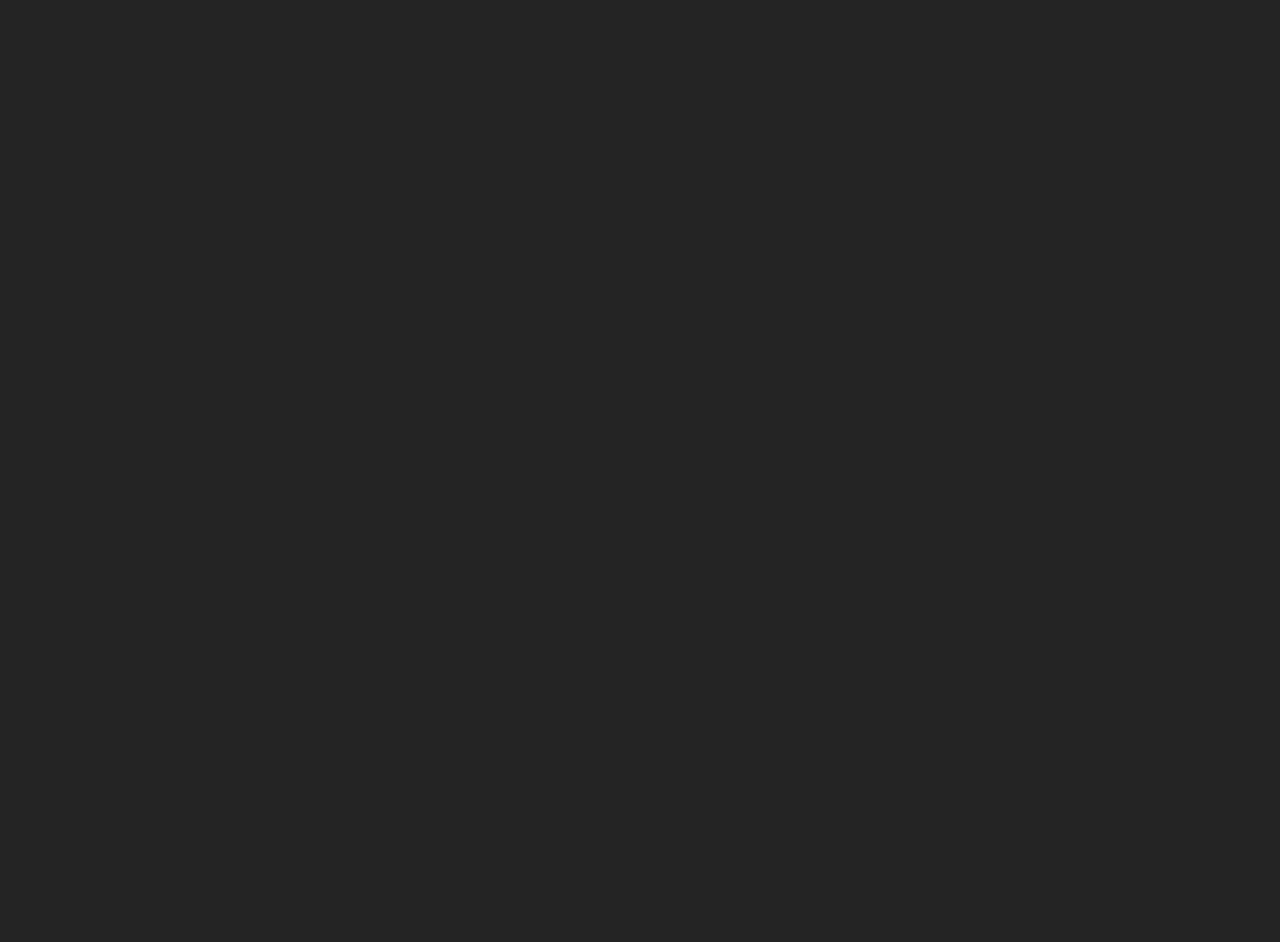
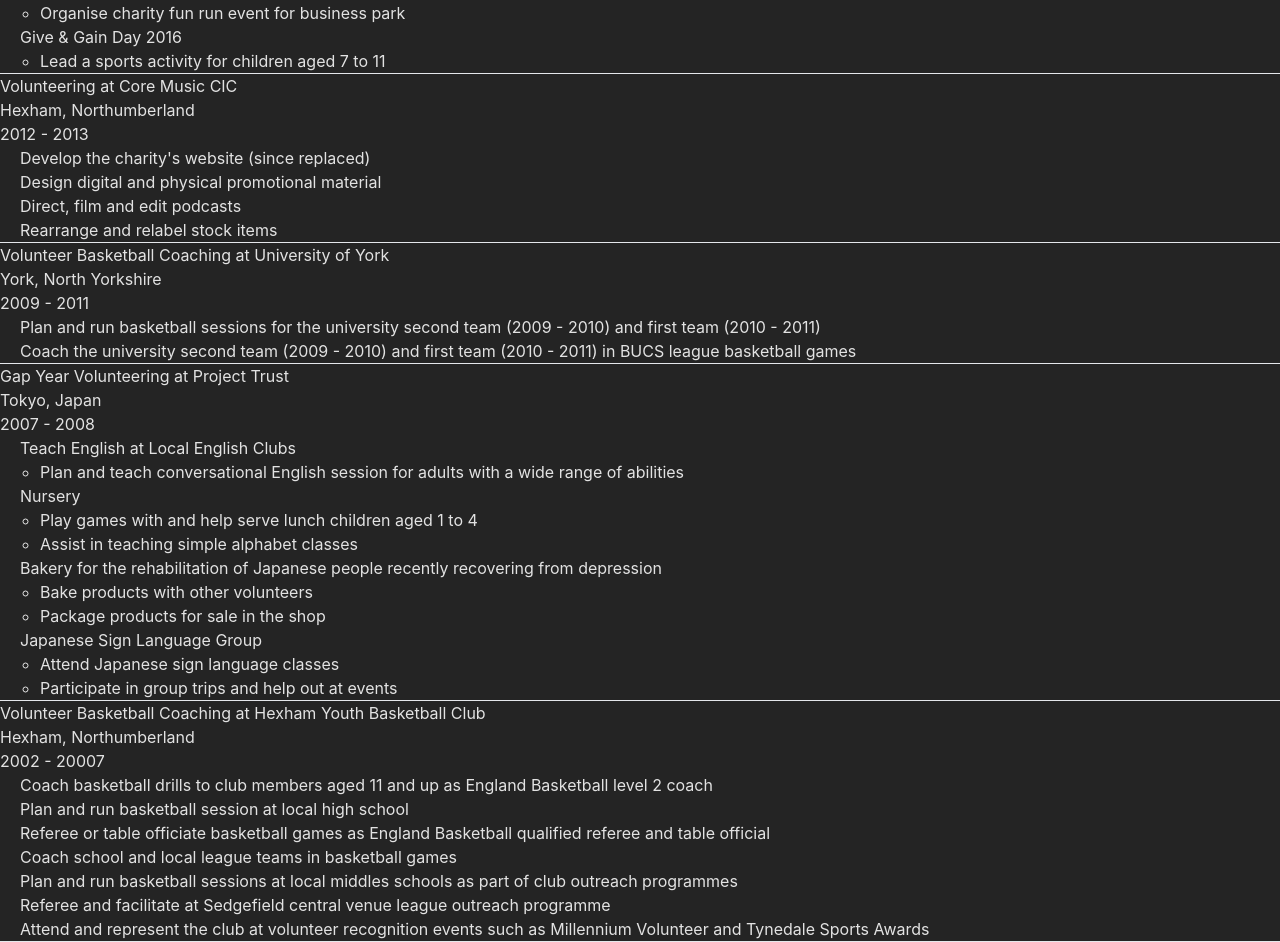
Before and after one commit to BenBarrett89/BenBarrett89.github.io, a React (Vite) app: page /#/cv in a window 1280 px wide. Shown: the part 3605-4547 px from the top of the page. Before the commit the page ends 3365 px from the top, so only its background shows below. Built offline with nearby package versions, Linux system fonts and the light colour scheme.

Commit message:
Add Volunteering

```diff
--- a/src/apps/cv/CV.tsx
+++ b/src/apps/cv/CV.tsx
@@ -3,6 +3,7 @@ import {
   Achievements,
   Summary,
   Technologies,
+  Volunteering,
   WorkExperience,
 } from "./components";
 import data from "./data";
@@ -21,6 +22,7 @@ function CV() {
         <WorkExperience workExperience={data.workExperience} />
         <Achievements achievements={data.achievements} />
         <Academic academicQualifications={data.academicQualifications} />
+        <Volunteering volunteering={data.volunteering} />
       </div>
     </>
   );
--- /dev/null
+++ b/src/apps/cv/components/Volunteering.tsx
@@ -0,0 +1,81 @@
+import { VolunteeringOpportunity } from "../cv-types";
+import Title from "./Title";
+
+function Opportunity({
+  opportunity,
+}: {
+  opportunity: VolunteeringOpportunity;
+}) {
+  return (
+    <>
+      <div className="grid job-container p-4 gap-4">
+        <div className="row-start-1">
+          <div>
+            <span className="font-bold">{opportunity.title}</span> at{" "}
+            <span className="font-bold">{opportunity.organisation}</span>
+          </div>
+          <div>
+            <span className="italic">{opportunity.location}</span>
+          </div>
+          <div>
+            <span>{opportunity.startYear}</span>
+            {opportunity.endYear ? (
+              <>
+                {" "}
+                - <span>{opportunity.endYear}</span>
+              </>
+            ) : (
+              <></>
+            )}
+          </div>
+        </div>
+        <div className="row-start-1">
+          <div className="text-left">
+            <ul className="list-disc list-inside">
+              {opportunity.notes.map((note) => {
+                return (
+                  <li>
+                    <span className={note.subtext ? "font-bold" : ""}>
+                      {note.text}
+                    </span>
+                    {note.subtext ? (
+                      <ul className="list-circle list-inside">
+                        {note.subtext.map((subtext) => {
+                          return <li>{subtext}</li>;
+                        })}
+                      </ul>
+                    ) : (
+                      <></>
+                    )}
+                  </li>
+                );
+              })}
+            </ul>
+          </div>
+        </div>
+      </div>
+      <hr className="h-px my-4 bg-gray-200 border-0 dark:bg-gray-700" />
+    </>
+  );
+}
+
+function Volunteering({
+  volunteering,
+}: {
+  volunteering: Array<VolunteeringOpportunity>;
+}) {
+  return (
+    <>
+      <div className="px-8 py-4">
+        <Title title="Volunteering and Community Involvement" />
+        <div className="grid">
+          {volunteering.map((opportunity, index) => (
+            <Opportunity opportunity={opportunity} key={`volunteer-${index}`} />
+          ))}
+        </div>
+      </div>
+    </>
+  );
+}
+
+export default Volunteering;
--- a/src/apps/cv/components/index.ts
+++ b/src/apps/cv/components/index.ts
@@ -2,4 +2,5 @@ export { default as Academic } from "./Academic.tsx";
 export { default as Achievements } from "./Achievements.tsx";
 export { default as Summary } from "./Summary.tsx";
 export { default as Technologies } from "./Technologies.tsx";
+export { default as Volunteering } from "./Volunteering.tsx";
 export { default as WorkExperience } from "./WorkExperience.tsx";
--- a/src/apps/cv/data.ts
+++ b/src/apps/cv/data.ts
@@ -4,6 +4,7 @@ import {
   JobProps,
   SummaryItemProps,
   Technology,
+  VolunteeringOpportunity,
 } from "./cv-types";
 
 const name = "Ben Barrett";
@@ -499,12 +500,148 @@ const academicQualifications: Array<AcademicQualification> = [
   },
 ];
 
+const volunteering: Array<VolunteeringOpportunity> = [
+  {
+    title: "Flying Start Champion",
+    organisation: "British Airways",
+    location: "Newcastle-upon-Tyne, Tyne and Wear",
+    startYear: "2016",
+    notes: [
+      {
+        text: "Fundraised for Flying Start - British Airway's partnership with Comic Relief",
+      },
+      {
+        text: "Attend and represent the charity at projects that Flying Start supports",
+      },
+    ],
+  },
+  {
+    title: "Volunteering",
+    organisation: "British Airways",
+    location: "Newcastle-upon-Tyne, Tyne and Wear",
+    startYear: "2016",
+    notes: [
+      {
+        text: "Newcastle Business Park Fun Run 2014, 2015, 2016",
+        subtext: ["Organise charity fun run event for business park"],
+      },
+      {
+        text: "Give & Gain Day 2016",
+        subtext: ["Lead a sports activity for children aged 7 to 11"],
+      },
+    ],
+  },
+  {
+    title: "Volunteering",
+    organisation: "Core Music CIC",
+    location: "Hexham, Northumberland",
+    startYear: "2012",
+    endYear: "2013",
+    notes: [
+      {
+        text: "Develop the charity's website (since replaced) ",
+      },
+      {
+        text: "Design digital and physical promotional material",
+      },
+      {
+        text: "Direct, film and edit podcasts",
+      },
+      {
+        text: "Rearrange and relabel stock items",
+      },
+    ],
+  },
+  {
+    title: "Volunteer Basketball Coaching",
+    organisation: "University of York",
+    location: "York, North Yorkshire",
+    startYear: "2009",
+    endYear: "2011",
+    notes: [
+      {
+        text: "Plan and run basketball sessions for the university second team (2009 - 2010) and first team (2010 - 2011)",
+      },
+      {
+        text: "Coach the university second team (2009 - 2010) and first team (2010 - 2011) in BUCS league basketball games",
+      },
+    ],
+  },
+  {
+    title: "Gap Year Volunteering",
+    organisation: "Project Trust",
+    location: "Tokyo, Japan",
+    startYear: "2007",
+    endYear: "2008",
+    notes: [
+      {
+        text: "Teach English at Local English Clubs",
+        subtext: [
+          "Plan and teach conversational English session for adults with a wide range of abilities",
+        ],
+      },
+      {
+        text: "Nursery",
+        subtext: [
+          "Play games with and help serve lunch children aged 1 to 4",
+          "Assist in teaching simple alphabet classes",
+        ],
+      },
+      {
+        text: "Bakery for the rehabilitation of Japanese people recently recovering from depression",
+        subtext: [
+          "Bake products with other volunteers",
+          "Package products for sale in the shop",
+        ],
+      },
+      {
+        text: "Japanese Sign Language Group",
+        subtext: [
+          "Attend Japanese sign language classes",
+          "Participate in group trips and help out at events",
+        ],
+      },
+    ],
+  },
+  {
+    title: "Volunteer Basketball Coaching",
+    organisation: "Hexham Youth Basketball Club",
+    location: "Hexham, Northumberland",
+    startYear: "2002",
+    endYear: "20007",
+    notes: [
+      {
+        text: "Coach basketball drills to club members aged 11 and up as England Basketball level 2 coach",
+      },
+      {
+        text: "Plan and run basketball session at local high school",
+      },
+      {
+        text: "Referee or table officiate basketball games as England Basketball qualified referee and table official",
+      },
+      {
+        text: "Coach school and local league teams in basketball games",
+      },
+      {
+        text: "Plan and run basketball sessions at local middles schools as part of club outreach programmes",
+      },
+      {
+        text: "Referee and facilitate at Sedgefield central venue league outreach programme",
+      },
+      {
+        text: "Attend and represent the club at volunteer recognition events such as Millennium Volunteer and Tynedale Sports Awards",
+      },
+    ],
+  },
+];
+
 const data = {
   academicQualifications,
   achievements,
   name,
   summary,
   technologies,
+  volunteering,
   workExperience,
 };
 
```
Also changed, not shown: src/apps/cv/cv-types.ts (+14 -0 lines).
